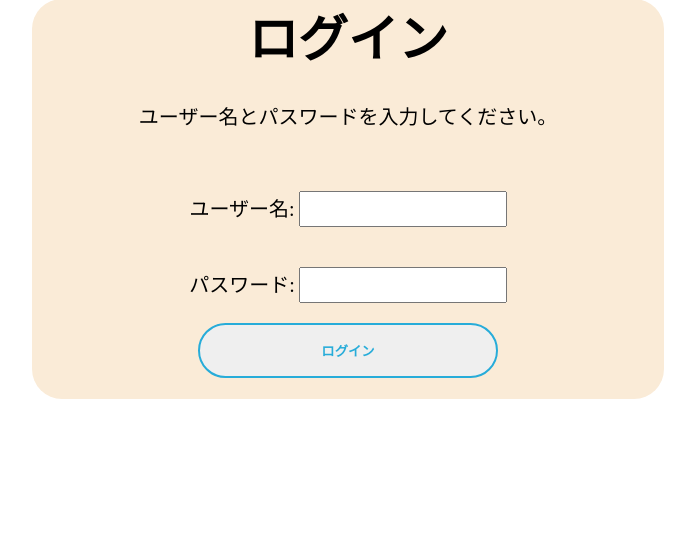
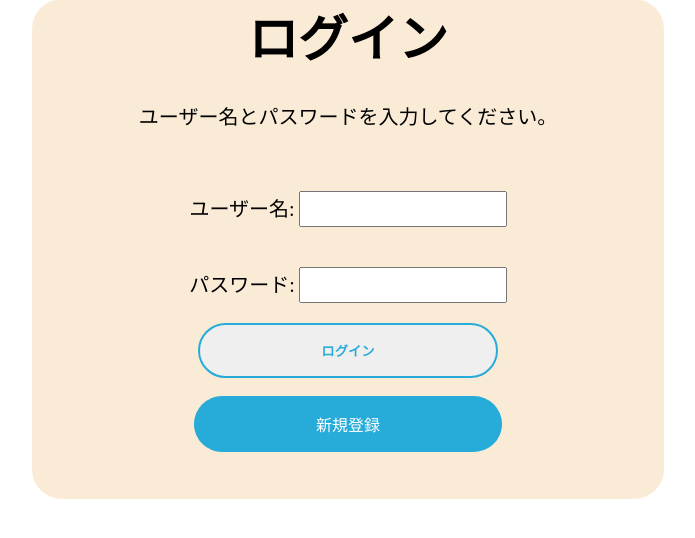
Before and after one commit to tenda-saeki-shuto/speech, a PHP site: page /login.php in a window 1280 px wide. Shown: the part 81-619 px from the top of the page, without its empty margins (292-987 px from the left). Run offline with PHP 8.4, Linux system fonts and the light colour scheme.

Commit message:
新規登録、ログインボタンをそれぞれにつけました

```diff
--- a/login.php
+++ b/login.php
@@ -57,6 +57,9 @@ if(isset($_POST['username']) && isset($_POST['password'])) {
             <input type="password" id="password" name="password" required>
             <br>
             <button type="submit" class="btn_03">ログイン</button>
+            <br>
+            <a href="registration.php" class="btn_26">新規登録</a>
+
     </div>
 </body>
 </html>
--- a/login_style.css
+++ b/login_style.css
@@ -2,7 +2,7 @@
   text-align: center;
   background-color: antiquewhite;
   width: 50%;
-  height: 400px;
+  height: 500px;
   margin: auto;
   position: relative;
   top: 50px;
@@ -52,3 +52,34 @@ label {
   color: #fff;
   background: #27acd9;
 }
+
+a.btn_26 {
+  display: block;
+  text-align: center;
+  vertical-align: middle;
+  text-decoration: none;
+  width: 180px;
+  margin: auto;
+  padding: 1rem 4rem;
+  border-radius: 100vw;
+  color: #fff;
+  background: #27acd9;
+}
+a.btn_26:hover {
+  background-position: right center;
+  background-size: 200% auto;
+  -webkit-animation: pulse 2s infinite;
+  animation: shad26 1.5s infinite;
+  color: #fff;
+}
+@keyframes shad26 {
+  0% {
+    box-shadow: 0 0 0 0 #27acd9;
+  }
+  70% {
+    box-shadow: 0 0 0 10px rgb(39 172 217 / 0%);
+  }
+  100% {
+    box-shadow: 0 0 0 0 rgb(39 172 217 / 0%);
+  }
+}
--- a/registration.php
+++ b/registration.php
@@ -54,6 +54,8 @@ require_once 'myPDO.php'; // 独自PDOクラスを読み込み
         <input type="password" id="password" name="password" required>
         <br>
         <button type="submit" class="btn_03">登録</button>
+        <br>
+        <a href="login.php" class="btn_26">ログイン</a>
     </form>
     </div>
 
```
